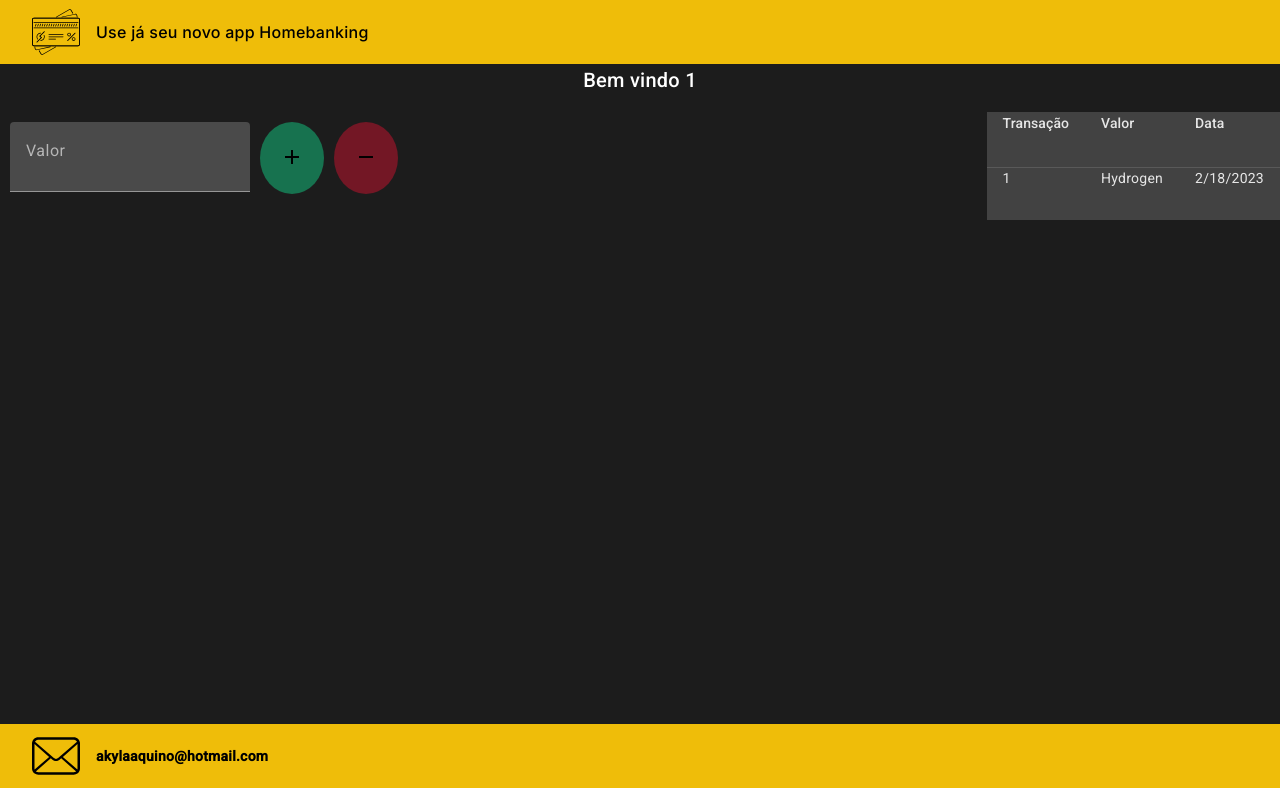
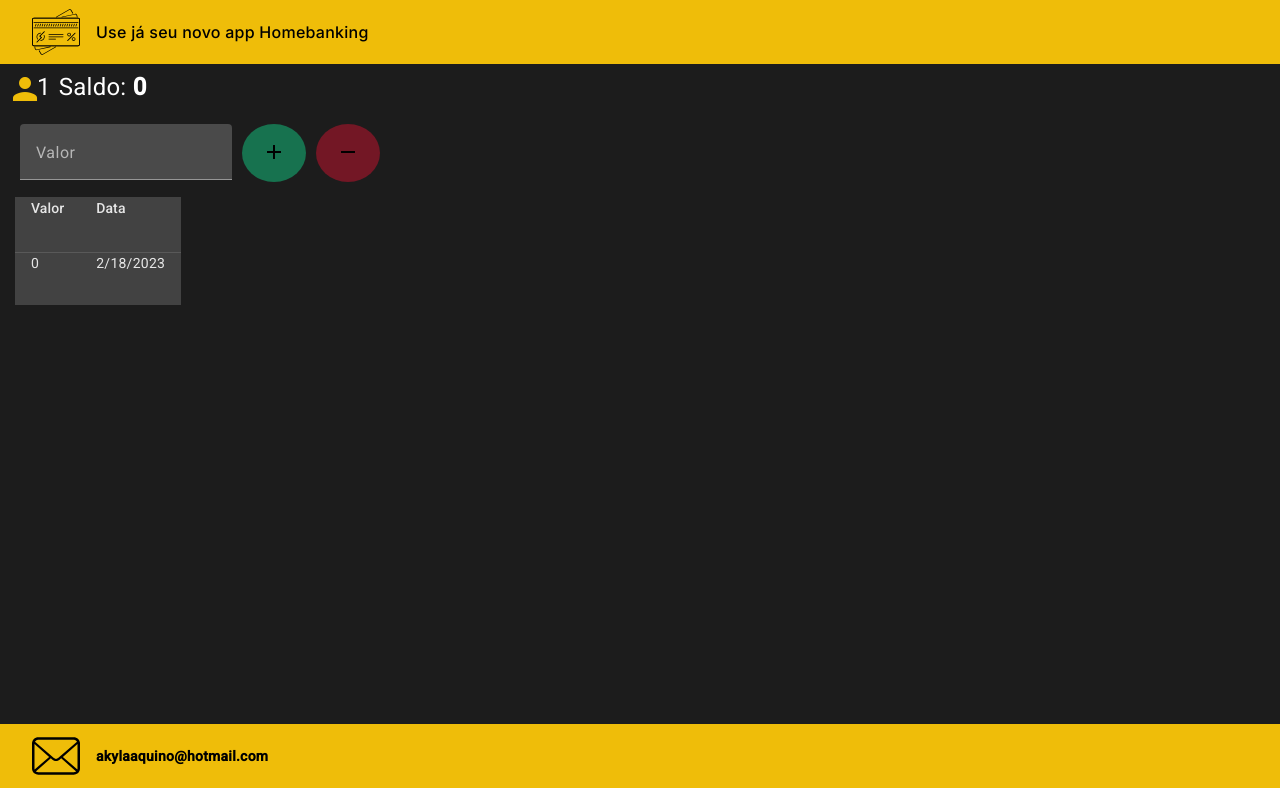
Before and after one commit to akyla007/Homebanking, an Angular app: page /home/1 in a window 1280 px wide. Built offline with nearby package versions, Linux system fonts and the light colour scheme.

Commit message:
feat: Table e Funções para Saldo

```diff
--- a/src/app/app.component.sass
+++ b/src/app/app.component.sass
@@ -1,4 +1,4 @@
 main
   background: #1C1C1C
   background-size: cover
-  min-height: 82.5vh
+  height: 82.5vh
--- a/src/app/components/header/header.component.sass
+++ b/src/app/components/header/header.component.sass
@@ -1,6 +1,7 @@
 header
   background: #efbd09
   display: flex
+
   flex-direction: row
   align-items: center
   padding: 0.5rem 0.5rem 0.5rem 2rem
--- a/src/app/components/home/home.component.html
+++ b/src/app/components/home/home.component.html
@@ -1,25 +1,24 @@
 <div>
-  <h2>Bem vindo {{ getValue() }}</h2>
+  <section>
+    <span> <mat-icon>person</mat-icon>{{ getValue()}}</span>
+    <span>Saldo: <b>{{conta}}</b></span>
+  </section>
   <div class="contentContainer">
     <div class="inputContainer">
       <mat-form-field>
         <mat-label>Valor</mat-label>
-        <input matInput placeholder="Coloque o valor."  />
+        <input [(ngModel)]="value" matInput placeholder="Coloque o valor."  />
         <mat-error></mat-error>
       </mat-form-field>
-      <button class="plusIconContainer" >
+      <button class="plusIconContainer" (click)="addValue()" >
         <mat-icon>add</mat-icon>
       </button>
-      <button class="minusIconContainer" >
+      <button class="minusIconContainer" (click)="extractValue()"  >
         <mat-icon>remove</mat-icon>
       </button>
     </div>
-    <div>
+    <div class="tableContainer">
       <mat-table [dataSource]="dataSource" class="tableContent">
-        <ng-container matColumnDef="position">
-          <th mat-header-cell *matHeaderCellDef>Transação</th>
-          <td mat-cell *matCellDef="let element">{{ element.position }}</td>
-        </ng-container>
         <ng-container matColumnDef="valor">
           <th mat-header-cell *matHeaderCellDef>Valor</th>
           <td mat-cell *matCellDef="let element">{{ element.valor }}</td>
--- a/src/app/components/home/home.component.sass
+++ b/src/app/components/home/home.component.sass
@@ -1,29 +1,41 @@
 div
-  display: flex
+  padding: 5px
+  display: inline-block
+  align-items: stretch
+  overflow: hidden
+  max-height: 80vh
   flex-direction: column
-  h2
-    color: #FFF
+  // border: 5px solid red
+
+  section
+    display: flex
+    padding: 0.5rem
+    gap: 0.5rem
+    span
+      color: #FFF
+      font-size: 1.5rem
+      &::ng-deep .mat-icon
+        color: #efbd09
+        vertical-align: middle
+        transform: scale(1.5)
+
 .contentContainer
-  display: flex
-  overflow-y: scroll
+  display: inline-table
   flex-direction: row
-  justify-content: space-between
+  align-items: center
 
 .tableContainer
-  cursor: none
-  display: grid
   align-items: center
-  justify-content: center
-  gap: 1rem
-  grid-template-columns: 20rem 20rem
-  grid-template-rows: 1fr 1fr
+  justify-content: flex-start
+  overflow: overlay
+  scrollbar-base-color: transparent
+  max-height: 30vh
+
 
 .inputContainer
-  justify-content: center
-  display: grid
+  display: flex
+  flex-direction: row
   border-radius: 10px
-  grid-template-columns: 15rem 4rem 4rem
-  grid-template-rows: 4.5rem
   gap: 10px
   padding: 10px
 
@@ -34,7 +46,8 @@ div
   cursor: pointer
   background: rgba(16, 242, 155, 0.4)
   border: none
-  border-radius: 100%
+  width: 4rem
+  border-radius: 50%
   transition: 0.4s all
   &:hover
     background: rgba(16, 242, 155, 0.8)
@@ -44,7 +57,8 @@ div
   cursor: pointer
   background: rgba(244, 16, 50, 0.4)
   border: none
-  border-radius: 100%
+  width: 4rem
+  border-radius: 50%
   transition: 0.4s all
   &:hover
     background: rgba(244, 16, 50, 0.8)
--- a/src/app/components/home/home.component.ts
+++ b/src/app/components/home/home.component.ts
@@ -2,15 +2,13 @@ import { Component, Input } from '@angular/core';
 import { ActivatedRoute } from '@angular/router';
 
 export interface PeriodicElement {
-  valor: string;
-  position: number;
+  valor: number;
   data: string;
 }
 
-const ELEMENT_DATA: PeriodicElement[] = [
+let ELEMENT_DATA: PeriodicElement[] = [
   {
-    position: 1,
-    valor: 'Hydrogen',
+    valor: 0,
     data: new Date(Date.now()).toLocaleDateString(),
   },
 ];
@@ -21,8 +19,41 @@ const ELEMENT_DATA: PeriodicElement[] = [
 })
 export class HomeComponent {
   constructor(private activatedRoute: ActivatedRoute) {}
-  displayedColumns: string[] = ['position', 'valor', 'data'];
+  displayedColumns: string[] = ['valor', 'data'];
   dataSource = ELEMENT_DATA;
+  conta = 0;
+  value = '';
+
+  addValue() {
+    this.conta += parseInt(this.value);
+    this.dataSource = [
+      ...this.dataSource,
+      {
+        valor: parseInt(this.value),
+        data: new Date(Date.now()).toLocaleDateString(),
+      },
+    ];
+  }
+
+  extractValue() {
+    this.conta -= parseInt(this.value);
+    this.dataSource = [
+      ...this.dataSource,
+      {
+        valor: parseInt(this.value),
+        data: new Date(Date.now()).toLocaleDateString(),
+      },
+    ];
+  }
+
+  valueVerify() {
+    if (parseInt(this.value) < 0) {
+      return true;
+    } else {
+      return false;
+    }
+  }
+
   getValue() {
     return this.activatedRoute.snapshot.paramMap.get('name');
   }
--- a/src/styles.sass
+++ b/src/styles.sass
@@ -9,8 +9,10 @@
 .ff-roboto-mono
   font-family: 'Roboto Mono', monospace
 
-body
-  overflow: hidden
+html,body
+    height: 100%
+    min-height: 100%
+    overflow: hidden
 
 h1
   position: absolute
```
